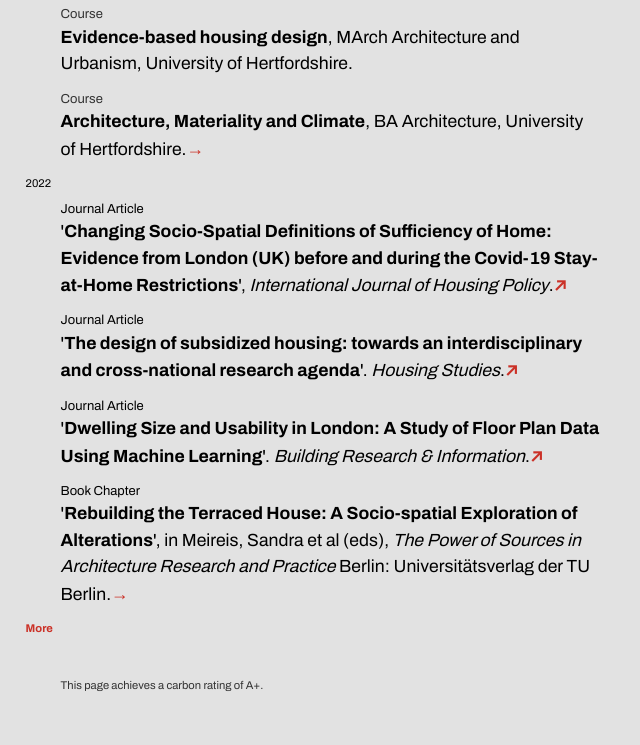
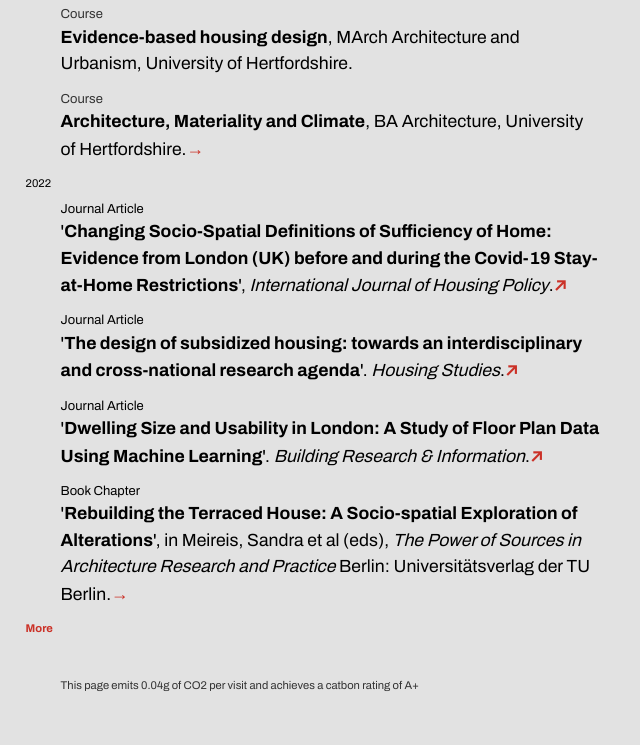
Before and after one commit to seyithanozer/seyithanozer.github.io, a plain HTML site: page index.html in a window 1280 px wide. Shown: the part 1104-1849 px from the top of the page, without its empty margins (0-640 px from the left). Drawn offline with Linux system fonts and the light colour scheme.

Commit message:
Update index.html

```diff
--- a/index.html
+++ b/index.html
@@ -141,7 +141,7 @@
     </div>
 
     <div class="footer-container">
-      <p class="footer-text"><a href="https://www.websitecarbon.com/">This page  achieves a carbon rating of A+.</a></p>
+      <p class="footer-text"><a href="https://www.websitecarbon.com/website/seyithanozer-com/">This page emits 0.04g of CO2 per visit and achieves a catbon rating of A+</a></p>
     </div>
   </main>
   <footer>
```
